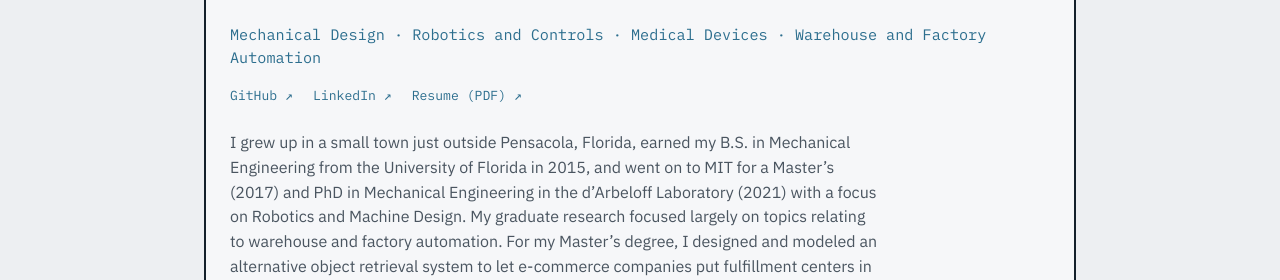
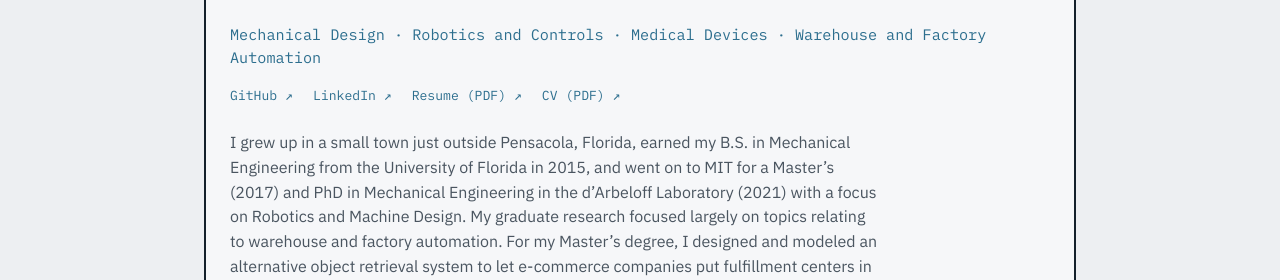
Before and after one commit to hobi362/hobi362.github.io, a Jekyll site: the page built from index.md, in a window 1280 px wide and 900 px high. Shown: the part 235-515 px from the top of the window. Built offline with Jekyll 4.4.1, drawn with Linux system fonts in a browser that asks for light colours.

Commit message:
Add CV and resume PDFs to downloads
Added resume.pdf and cv.pdf to assets/files, updated home layout to display CV link alongside resume.

```diff
--- a/_layouts/home.html
+++ b/_layouts/home.html
@@ -10,6 +10,7 @@ layout: default
       <a href="https://github.com/{{ site.github_username }}" target="_blank" rel="noopener">GitHub ↗</a>
       <a href="{{ site.linkedin_url }}" target="_blank" rel="noopener">LinkedIn ↗</a>
       {% if site.resume_pdf %}<a href="{{ site.resume_pdf | relative_url }}" target="_blank" rel="noopener">Resume (PDF) ↗</a>{% endif %}
+      {% if site.cv_pdf %}<a href="{{ site.cv_pdf | relative_url }}" target="_blank" rel="noopener">CV (PDF) ↗</a>{% endif %}
     </div>
   </div>
   <div class="hero__summary">{{ content }}</div>
```
Also changed, not shown: 2 other files.
